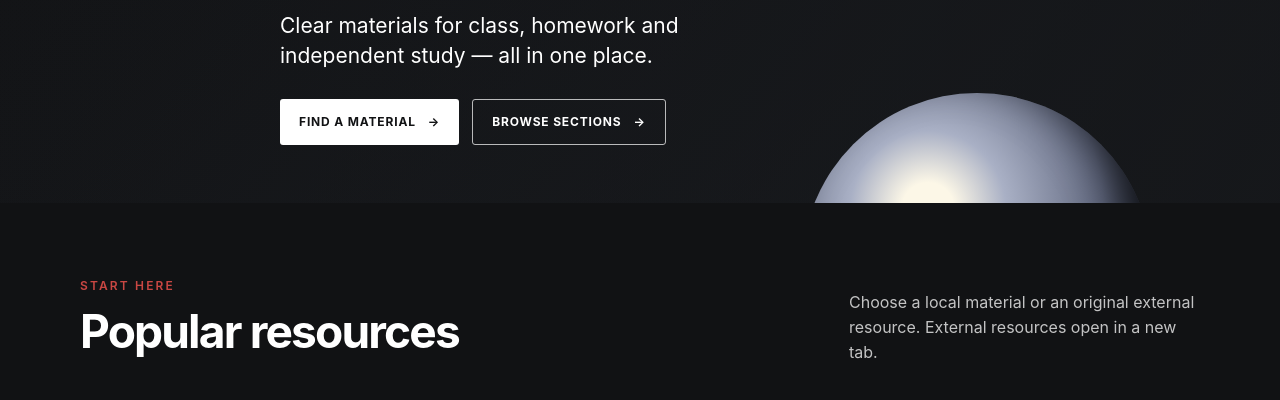
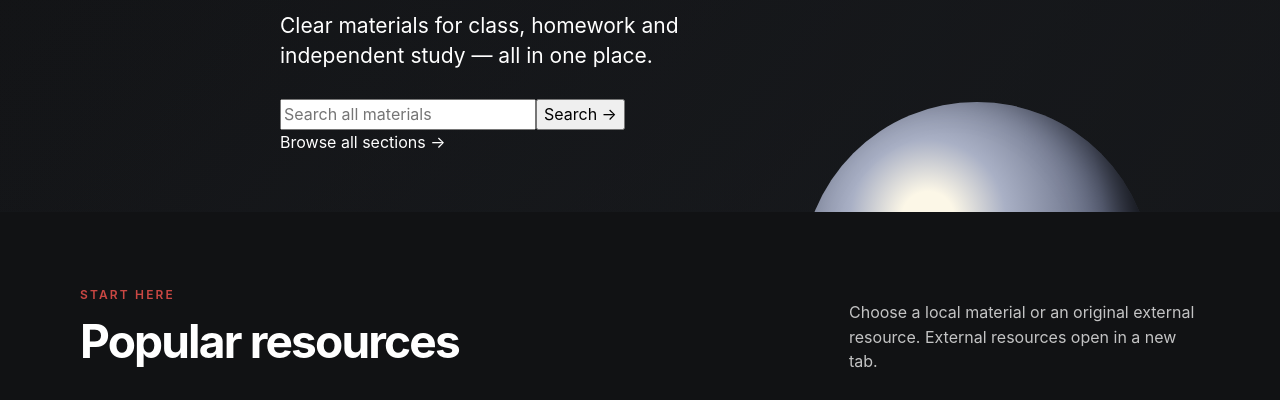
Before and after one commit to tomjohnsonde/english-materials, a plain HTML site: page index.html in a window 1280 px wide. Shown: the part 836-1236 px from the top of the page. Drawn offline with Linux system fonts and the light colour scheme.

Commit message:
Add files via upload

```diff
--- a/index.html
+++ b/index.html
@@ -20,9 +20,9 @@
     <meta name="twitter:title" content="Intermediate English Materials" />
     <meta name="twitter:description" content="Practical English materials for class, homework and independent study." />
     <meta name="twitter:image" content="https://tomjohnsonde.github.io/english-materials/assets/social-card.png" />
-    <link rel="stylesheet" href="assets/styles.css?v=20260918.3" />
+    <link rel="stylesheet" href="assets/styles.css?v=20260918.4" />
     <script src="assets/data.js?v=20260918.1" defer></script>
-    <script src="assets/site.js?v=20260918.3" defer></script>
+    <script src="assets/site.js?v=20260918.4" defer></script>
   </head>
   <body data-page="home">
     <noscript><p class="noscript-note">Please enable JavaScript to browse the complete materials archive.</p></noscript>
@@ -50,7 +50,8 @@
           <p class="eyebrow">For focused learners</p>
           <h2 id="materials-title">English Materials</h2>
           <p class="hero__lead">Clear materials for class, homework and independent study — all in one place.</p>
-          <div class="hero__actions"><a class="button button--light" href="library.html#catalogue">Find a material <span aria-hidden="true">→</span></a><a class="button button--ghost" href="library.html#section-directory">Browse sections <span aria-hidden="true">→</span></a></div>
+          <form class="materials-search" action="library.html" role="search"><label class="sr-only" for="materials-search-input">Search all materials</label><input id="materials-search-input" name="q" type="search" placeholder="Search all materials" /><button type="submit">Search <span aria-hidden="true">→</span></button></form>
+          <a class="hero-materials__link" href="library.html#section-directory">Browse all sections <span aria-hidden="true">→</span></a>
         </div>
       </section>
 
```
Also changed, not shown: library.html (+1 -1 lines).
